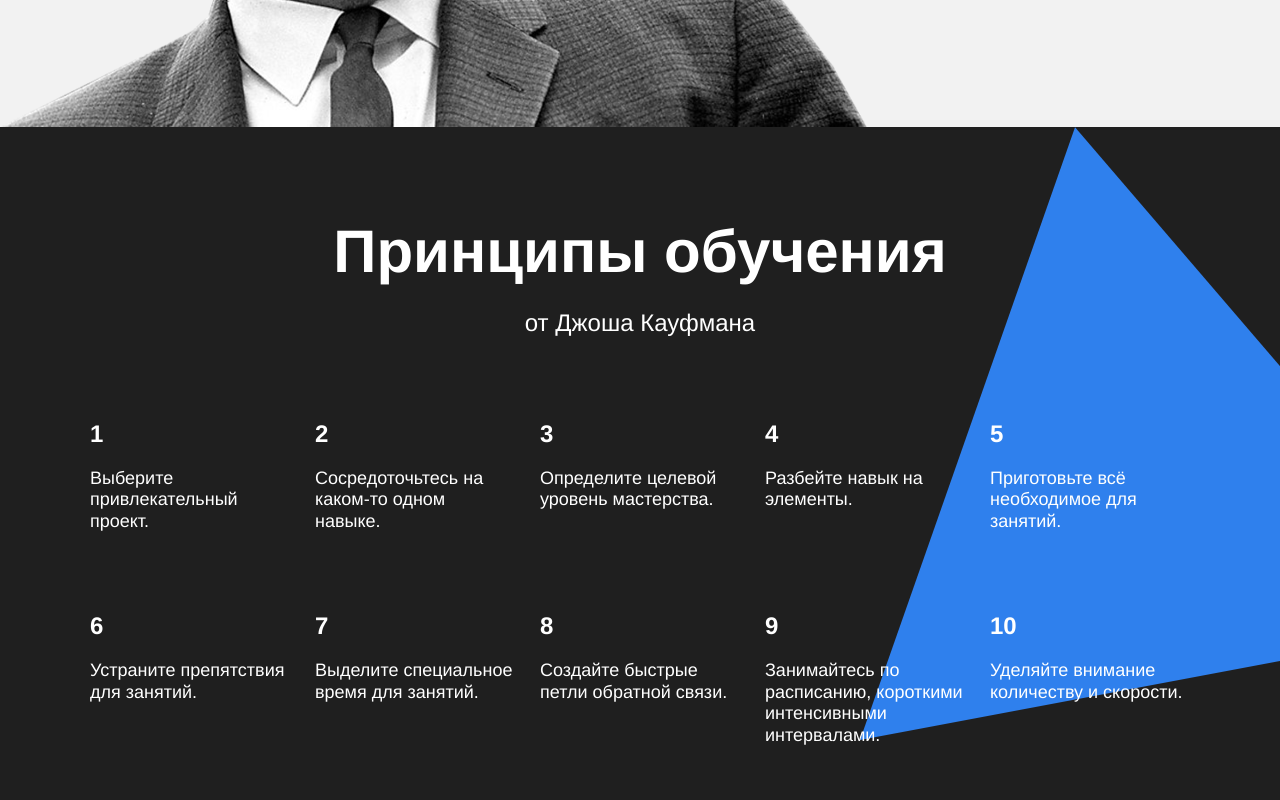
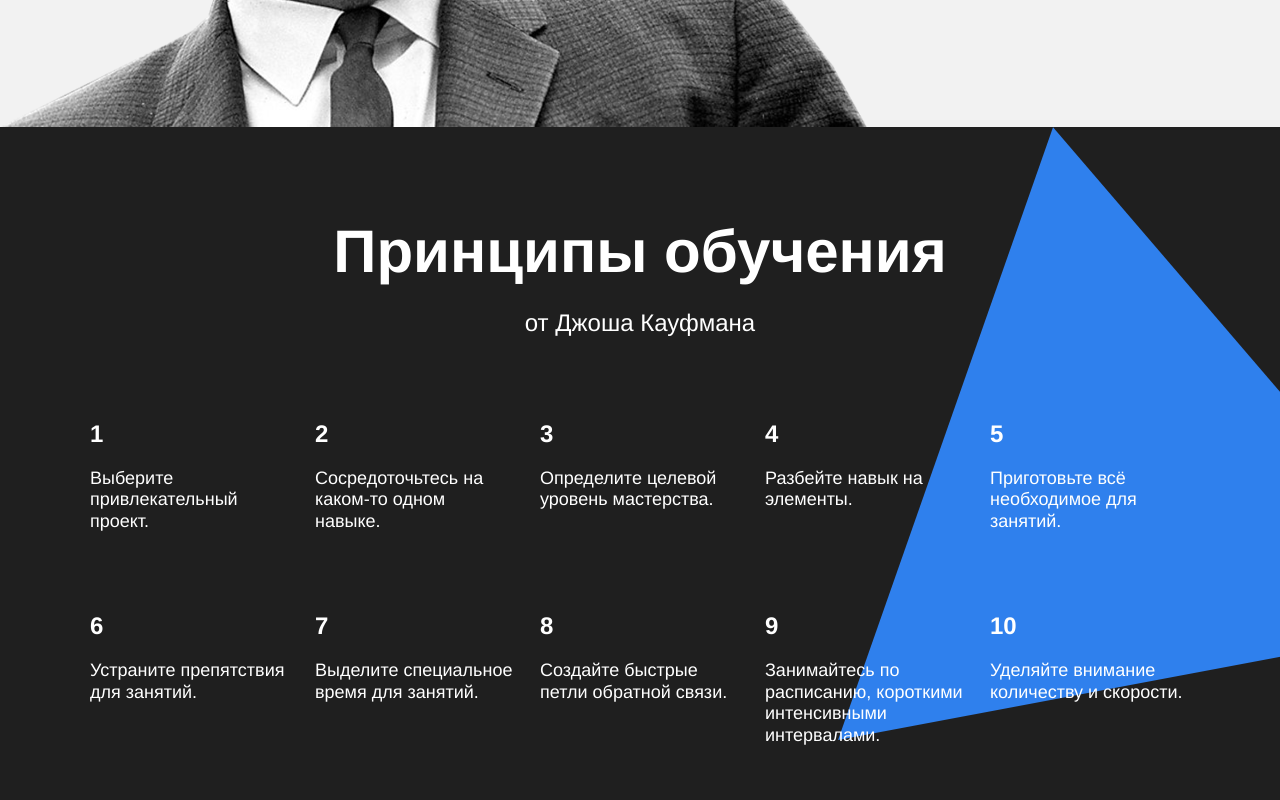
Before and after one commit to DanDigiDan/first-project, a plain HTML site: page index.html in a window 1280 px wide. Shown: the part 2760-3560 px from the top of the page. Drawn offline with Linux system fonts and the light colour scheme.

Commit message:
Исправил замечания

```diff
--- a/styles/style.css
+++ b/styles/style.css
@@ -245,7 +245,7 @@
   z-index: -1;
   right: -210px;
   top: 0%;
-  background-size: 105% 98%;
+  background-size: 100% 98%;
   position: absolute;
 }
 
```
